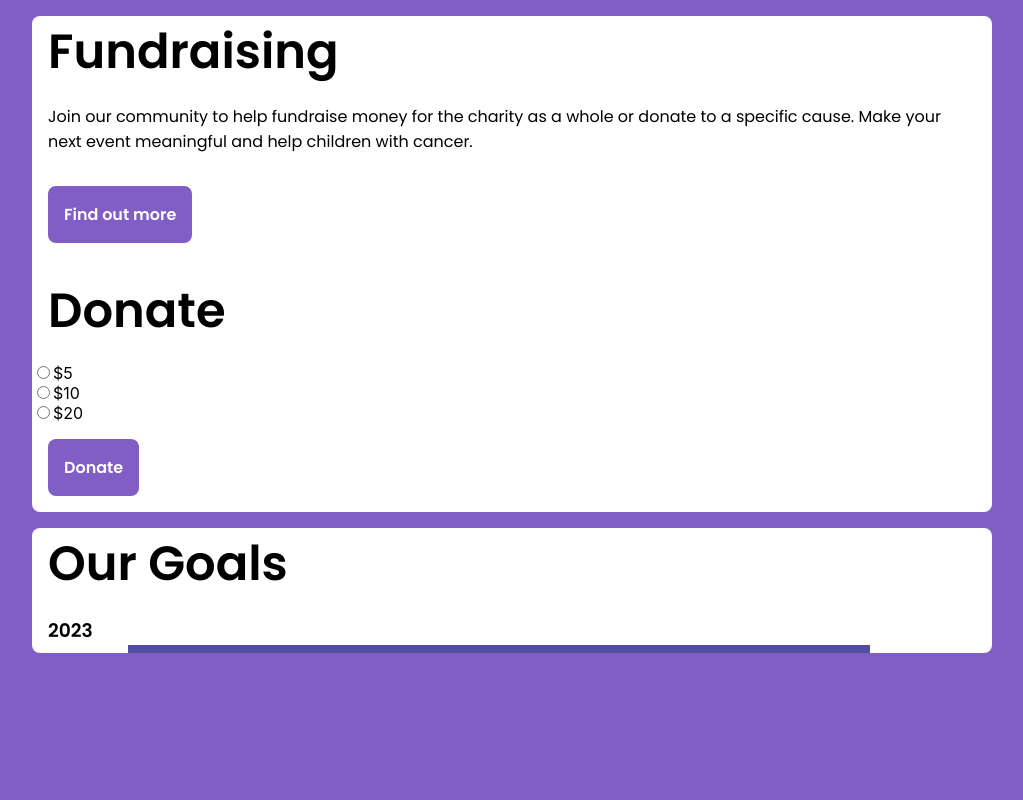
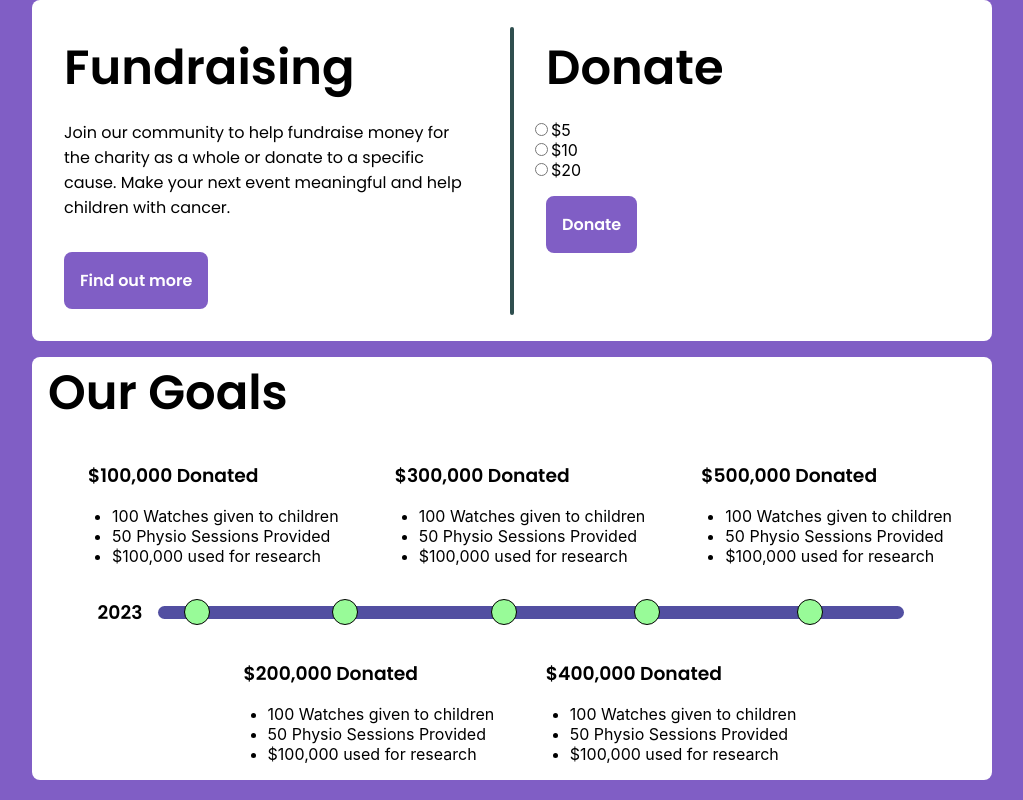
Before and after one commit to Bealeja/lbs-digital-tool, a React (Create React App) app in the folder client/: page / in a window 1280 px wide. Shown: the whole page, without its empty margins (128-1151 px from the left). Built offline with nearby package versions, Linux system fonts and the light colour scheme.

Commit message:
Donations Page Update

```diff
--- a/client/src/App.scss
+++ b/client/src/App.scss
@@ -52,7 +52,7 @@ button {
 }
 
 .center-items {
-  align-items: space;
+  align-items: space-evenly;
   justify-content: space-evenly;
 }
 
@@ -60,7 +60,6 @@ button {
   display: inline-block;
   margin: 1rem;
   width: $width;
-  border: 1px black dotted;
   height: 100%;
 }
 
--- a/client/src/scenes/donationsPage/index.jsx
+++ b/client/src/scenes/donationsPage/index.jsx
@@ -4,17 +4,18 @@ const DonationsPage = () => {
   return (
     <div class="background-purple">
       <div class="margin background-white">
-        <div>
+        <div class="flex-row center-items">
+          <div class="donations-container">
             <h2>Fundraising</h2>
             <p>
               Join our community to help fundraise money for the charity as a
-            whole or donate to a specific cause. Make your next event meaningful
-            and help children with cancer.
+              whole or donate to a specific cause. Make your next event
+              meaningful and help children with cancer.
             </p>
             <button>Find out more</button>
           </div>
-        <divider />
-        <div>
+          <div class="vl"></div>
+          <div class="donations-container">
             <h2>Donate</h2>
             <form class="radio-button-form">
               <input type="radio" id="$5" name="money" value="5" />
@@ -32,10 +33,55 @@ const DonationsPage = () => {
             <button class="button-purple">Donate</button>
           </div>
         </div>
+      </div>
       <div class="margin background-white">
         <h2>Our Goals</h2>
-        <div>
+        <div class="flex-row center-items">
+          <div class="progress-container-before">
+            <h3>$100,000 Donated</h3>
+            <ul>
+              <li>100 Watches given to children</li>
+              <li>50 Physio Sessions Provided</li>
+              <li>$100,000 used for research</li>
+            </ul>
+          </div>
+          <div class="progress-container-before">
+            <h3>$300,000 Donated</h3>
+            <ul>
+              <li>100 Watches given to children</li>
+              <li>50 Physio Sessions Provided</li>
+              <li>$100,000 used for research</li>
+            </ul>
+          </div>
+          <div class="progress-container-before">
+            <h3>$500,000 Donated</h3>
+            <ul>
+              <li>100 Watches given to children</li>
+              <li>50 Physio Sessions Provided</li>
+              <li>$100,000 used for research</li>
+            </ul>
+          </div>
+        </div>
+        <div class="flex-row center-items">
           <h3 class="progress-bar">2023</h3>
+        </div>
+        <div class="flex-row center-items margin">
+          <div class="progress-container-after">
+            <h3>$200,000 Donated</h3>
+            <ul>
+              <li>100 Watches given to children</li>
+              <li>50 Physio Sessions Provided</li>
+              <li>$100,000 used for research</li>
+            </ul>
+          </div>
+          <div class="progress-container-after">
+            <h3>$400,000 Donated</h3>
+            <ul>
+              <li>100 Watches given to children</li>
+              <li>50 Physio Sessions Provided</li>
+              <li>$100,000 used for research</li>
+            </ul>
+          </div>
         </div>
       </div>
     </div>
--- a/client/src/scenes/donationsPage/index.scss
+++ b/client/src/scenes/donationsPage/index.scss
@@ -1,13 +1,53 @@
+@import "../../App.scss";
+
 body {
   background-color: #805ec5;
 }
 
 .progress-bar::after {
   content: "";
-  display: flex;
-  width: 80%;
-  margin-left: 5rem;
-  height: 8px;
+  display: inline-block;
+  width: 60vw;
+  margin-left: 1rem;
+  height: 0.8rem;
   background-color: #524fa1;
   z-index: 1;
+  border-radius: 0.5rem;
+  max-width: 90%;
 }
+
+.progress-container-before::after {
+  content: "";
+  margin-top: 1.05rem;
+  margin-left: 7rem;
+  width: 1.5rem;
+  border-radius: 50%;
+  height: 1.5rem;
+  position: absolute;
+  background-color: palegreen;
+  border: black solid 0.1rem;
+}
+
+.progress-container-after::before {
+  content: "";
+  translate: 0rem -2.75rem;
+  margin-left: 6.5rem;
+  width: 1.5rem;
+  border-radius: 50%;
+  height: 1.5rem;
+  position: absolute;
+  background-color: palegreen;
+  border: black solid 0.1rem;
+}
+
+.donations-container {
+  @include container(40rem);
+  height: 100%;
+}
+
+.vl {
+  border-left: 0.3rem solid darkslategrey;
+  border-radius: 5rem;
+  height: 18rem;
+  align-self: center;
+}
```
Lines whose indentation alone changed are shown as unchanged.
